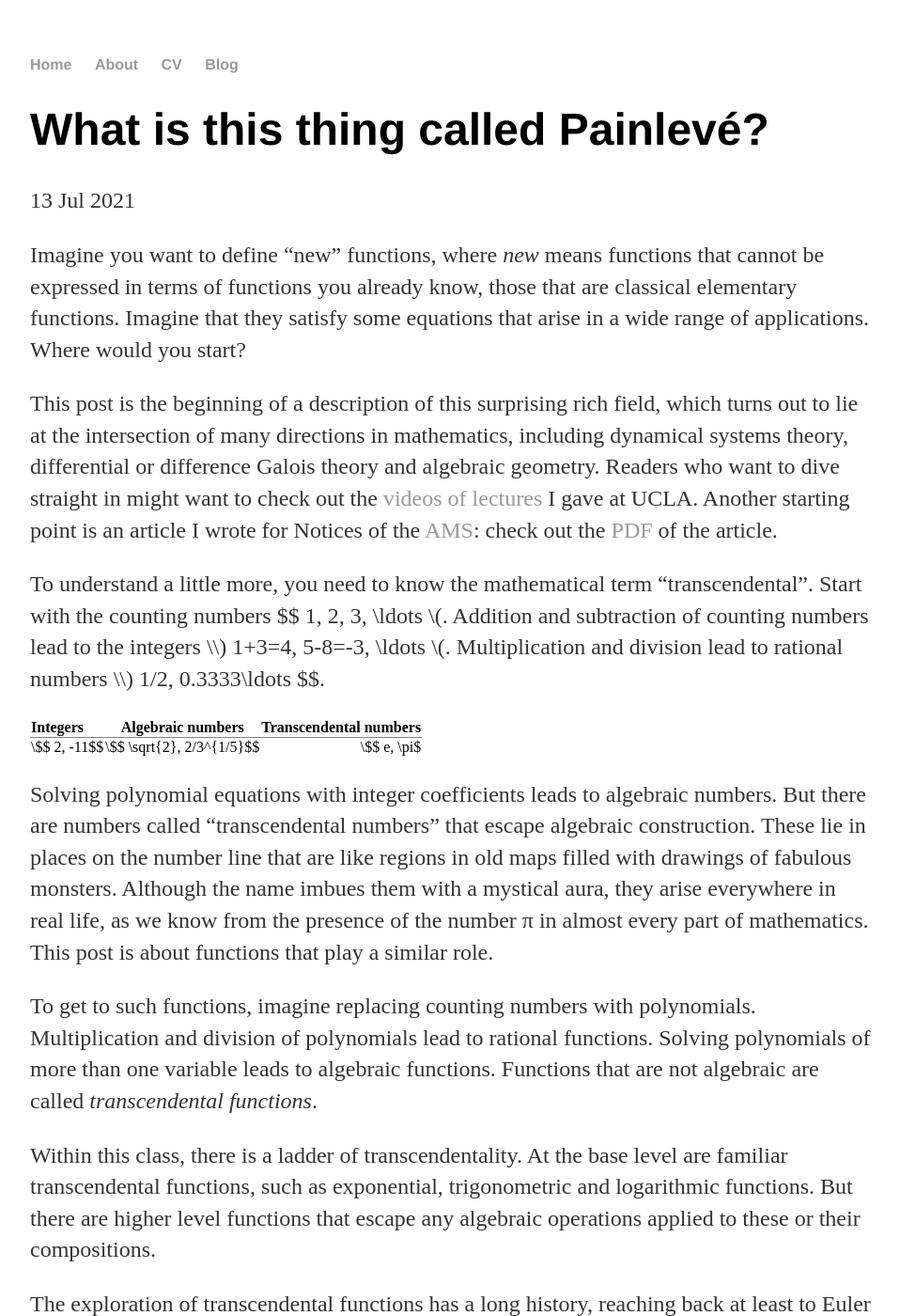
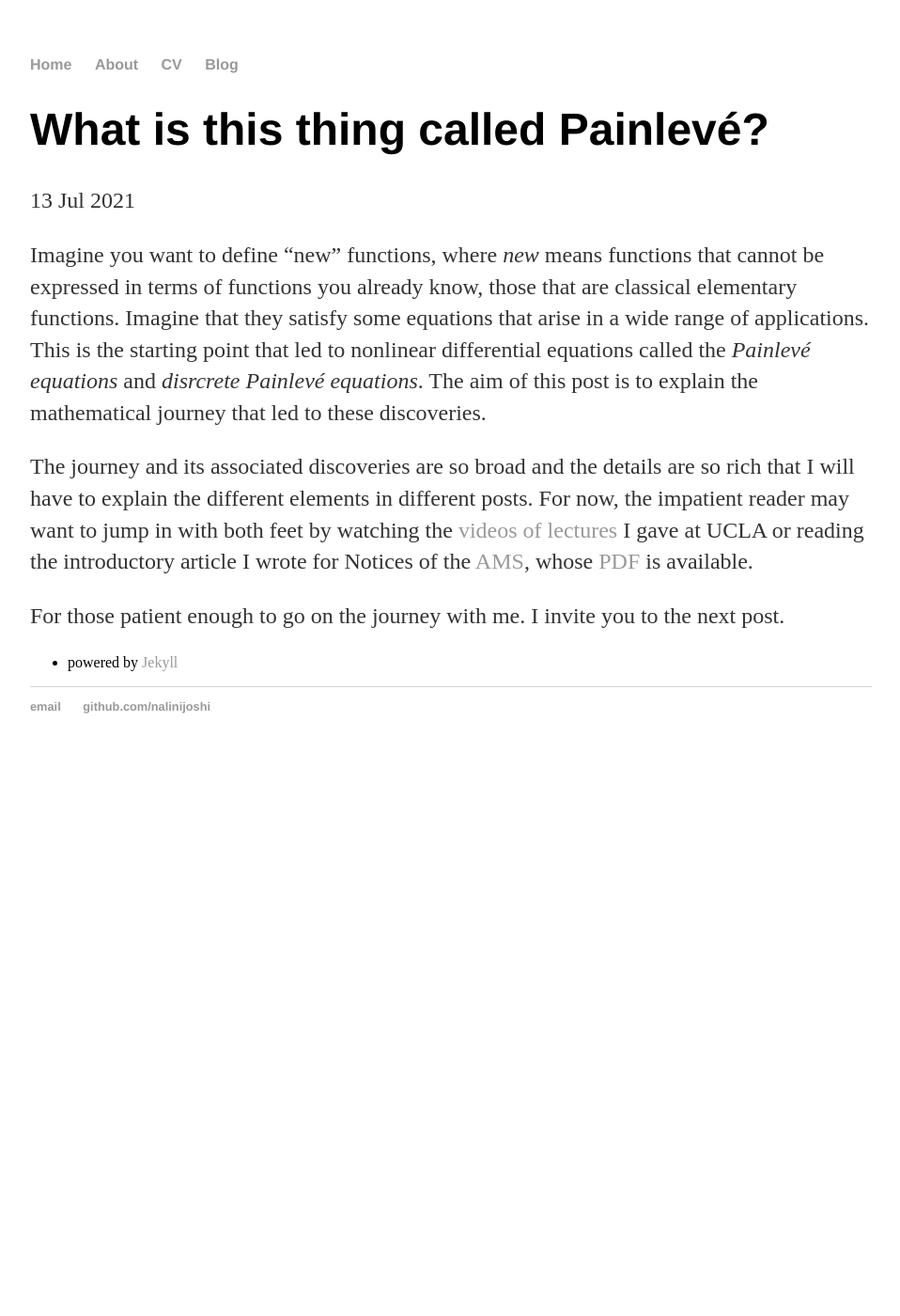
Before and after one commit to nalinijoshi/nalinijoshi.github.io, a Jekyll site: the page built from _posts/2021-07-13-what-is-this-thing-called-painleve.md, in a window 1280 px wide and 1400 px high. Shown: the whole window at 94% size, without its empty margins (160-1118 px from the left). Built offline with Jekyll 4.4.1, drawn with Linux system fonts in a browser that asks for light colours; some of the changed text lies outside the part shown.

Commit message:
Update 2021-07-13-what-is-this-thing-called-painleve.md
Separated the beginning from the details and made it punchier.

```diff
--- a/_posts/2021-07-13-what-is-this-thing-called-painleve.md
+++ b/_posts/2021-07-13-what-is-this-thing-called-painleve.md
@@ -4,56 +4,10 @@ title: "What is this thing called Painlev&eacute;?"
 date: 2021-07-13
 ---
 
-Imagine you want to define &ldquo;new&rdquo; functions, where <i>new</i> means functions that cannot be expressed in terms of functions you already know, those that are classical elementary functions.
-Imagine that they satisfy some equations that arise in a wide range of applications. Where would you start?
+Imagine you want to define &ldquo;new&rdquo; functions, where <i>new</i> means functions that cannot be expressed in terms of functions you already know, those that are classical elementary functions. Imagine that they satisfy some equations that arise in a wide range of applications. This is the starting point that led to nonlinear differential equations called the <i>Painlev&eacute; equations</i> and <i>disrcrete Painlev&eacute; equations</i>. The aim of this post is to explain the mathematical journey that led to these discoveries.
 
-This post is the beginning of a description of this surprising rich field, which turns out to lie at
-the intersection of many directions in mathematics, including  dynamical systems theory, differential or difference Galois theory and algebraic geometry.
-Readers who want to dive straight in might want to check out the <a href="https://www.math.ucla.edu/dls/nalini-joshi">videos of lectures</a> I gave at UCLA.
-Another starting point is an article I wrote for Notices of the <a href="ams.org">AMS</a>: check out the <a href="http://www.ams.org/journals/notices/202006/rnoti-p797.pdf">PDF</a> of the article.
+The journey and its associated discoveries are so broad and the details are so rich that I will have to explain the different elements in different posts. For now, the impatient reader may want to jump in with both feet by watching the <a href="https://www.math.ucla.edu/dls/nalini-joshi">videos of lectures</a> I gave at UCLA or reading the introductory article I wrote for Notices of the <a href="ams.org">AMS</a>, whose <a href="http://www.ams.org/journals/notices/202006/rnoti-p797.pdf">PDF</a>  is available.
 
-To understand a little more, you need to know the mathematical term "transcendental". Start with the counting numbers
-\$$ 1, 2, 3, \ldots $$.
-Addition and subtraction of counting numbers lead to the integers
-\$$ 1+3=4, 5-8=-3, \ldots $$.
-Multiplication and division lead to rational numbers
-\$$ 1/2, 0.3333\ldots $$.
-<table rules="groups">
-  <thead>
-    <tr>
-      <th style="text-align: left">Integers</th>
-      <th style="text-align: center">Algebraic numbers</th>
-      <th style="text-align: right">Transcendental numbers</th>
-    </tr>
-  </thead>
-  <tbody>
-    <tr>
-      <td style="text-align: left">\$$ 2, -11$$ </td>
-      <td style="text-align: center">\$$ \sqrt{2}, 2/3^{1/5}$$ </td>
-      <td style="text-align: right">\$$ e, \pi$</td>
-    </tr>
-  </tbody>
-</table>
-Solving polynomial equations with integer coefficients leads to algebraic numbers. But there are numbers called "transcendental numbers" that escape algebraic construction.
-These lie in places on the number line that are like regions in old maps filled with drawings of fabulous monsters. Although the name imbues them with a mystical aura,
-they arise everywhere in real life, as we know from the presence of the number &pi; in almost every part of mathematics. This post is about functions that play a similar role.
-
-To get to such functions, imagine replacing counting numbers with polynomials.  Multiplication and division of polynomials lead to rational functions.
-Solving polynomials of more than one variable leads to algebraic functions. Functions that are not algebraic are called <i>transcendental functions</i>.
-
- Within this class, there is a ladder of transcendentality. At the base level are familiar transcendental functions, such as exponential,
- trigonometric and logarithmic functions. But there are higher level functions that escape any algebraic operations applied to these or their compositions.
-
- The exploration of transcendental functions has a long history, reaching back at least to Euler in 1755. One enduring question is whether a newly
- discovered function can be expressed in terms of earlier known transcendental functions. As for transcendental numbers, the main question here is to ask
- whether there exist algebraic relations between them. Derivatives or differences of transcendental functions also play a crucial role in answering such questions.
-
- Each new level of transcendentality aims to capture functions that escape the previous steps. There is a hierarchy of known cases, which arise as
- solutions of differential or difference equations. Functions in the hierarchy are categorized according to whether or not they result from operations called
- <i>classical operations</i> applied to functions at a previous step.
-
- So what are currently known transcendental functions that are furthest away from polynomials, at the top of the known hierarchy of functions solving polynomial differential
- or difference equations? They are solutions of equations
- called the <i>discrete Painlev&eacute; equations</i> or <i>Painlev&eacute; equations</i>.
+For those patient enough to go on the journey with me. I invite you to the next post.
 
 - powered by [Jekyll](http://jekyllrb.com)
```
